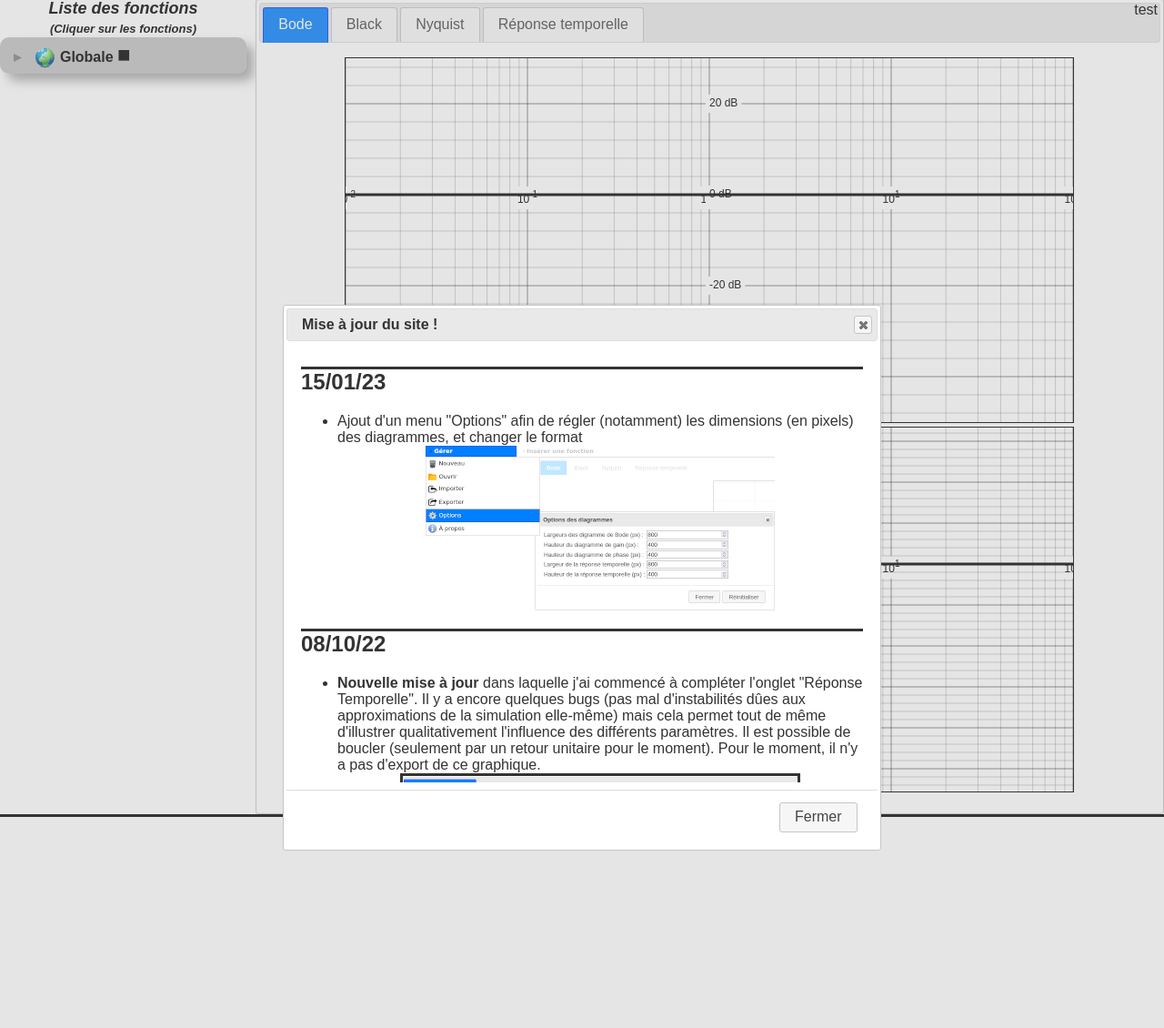
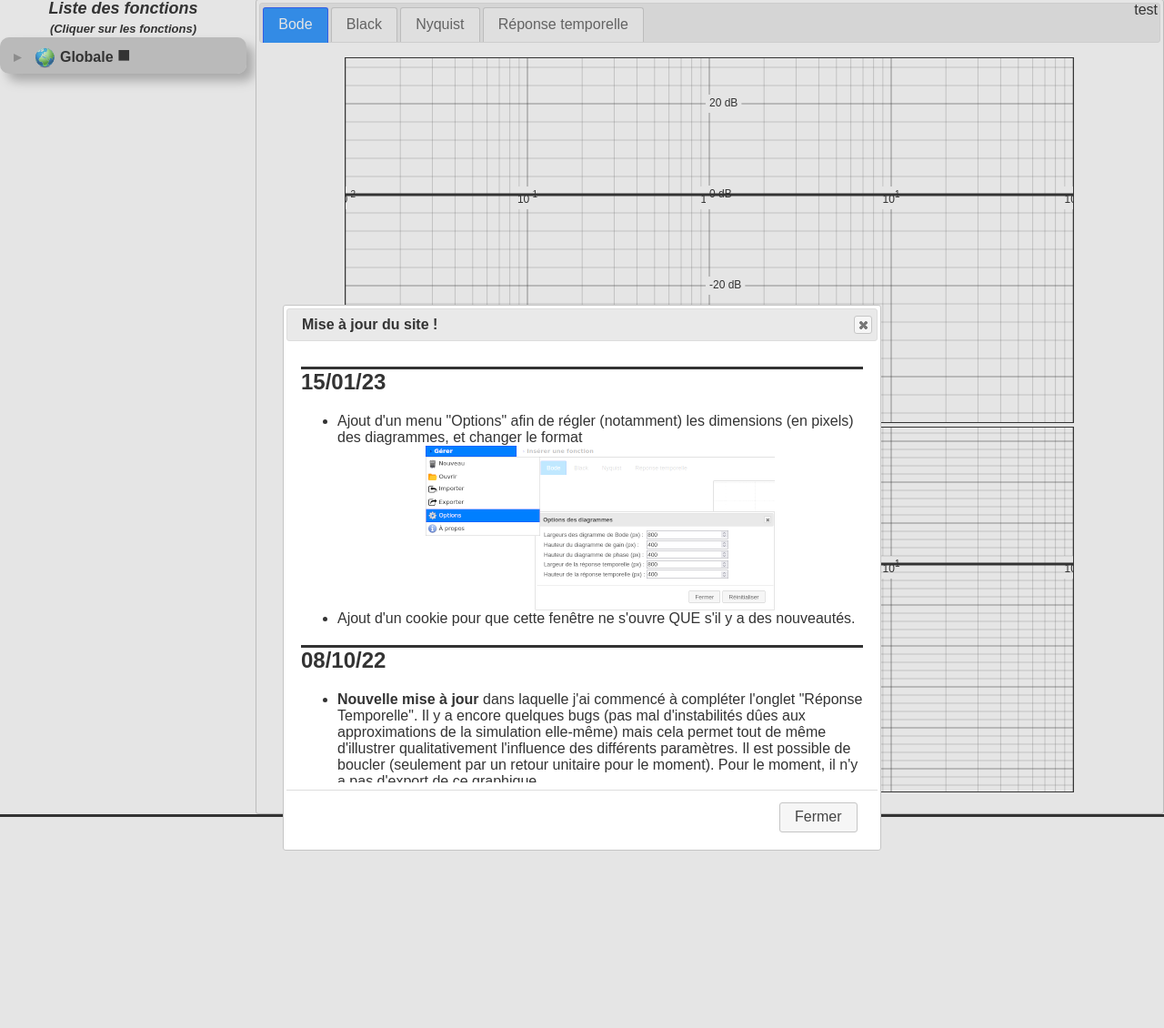
Before and after one commit to Rafafouille/bode, a PHP site: page / in a window 1280 px wide. Shown: the part 163-1293 px from the top of the page at 91% size. Run offline with PHP 8.4, Linux system fonts and the light colour scheme; some libraries are stand-ins or nearby versions.

Commit message:
Ajout d'un numero de version, et cookie pour pas reouvrir la boite d'accueil a chaque fois

```diff
--- a/index.php
+++ b/index.php
@@ -1,11 +1,19 @@
 <?php
 session_start();
+$VERSION = "2023-01-13";
+include_once("./sources/PHP/gestion_version.php"); // Affiche ou pas la boite d'accueil
 include_once("./sources/PHP/fonctions.php");
 include_once("./sources/PHP/entete.php");
 include_once("./sources/PHP/matomo.php");
 
+
 ?>
 
+
+	<script>
+		VERSION = "<?php echo $VERSION; ?>"; // Version du programme
+		AUTO_OPEN_BOITE_ACCUEIL = Boolean(<?php echo $AUTO_OPEN_BOITE_ACCUEIL; ?>);	// Est-ce qu'on ouvre la fenetre d'accueil ou pas ?
+	</script>
 
 
 	<!-- Liste menu ----->
@@ -41,7 +49,10 @@ include_once("./sources/PHP/matomo.php");
  	</div>
 
 
+
 <?php
+
+
 include_once("./sources/PHP/pied.php");
 
 
--- a/sources/JS/main.js
+++ b/sources/JS/main.js
@@ -32,6 +32,9 @@ main = function()
 
 	NB_POINTS_TEMPOREL = 1000 // Nombre de point à tracer entre les bornes du graphe temporel
 	PAS_DESSIN_BODE = 1 // Pas de dessin entre 2 points des courbes du diagramme de Bode
+
+	//VERSION = ...  Voir dans l'index.php
+	// AUTO_OPEN_BOITE_ACCUEIL = .... Voir dans le fichier gestion_version.php
 
 
 // **********************************************
--- a/sources/PHP/boites.php
+++ b/sources/PHP/boites.php
@@ -644,19 +644,20 @@
 <!-- BOITE DE DIALOGUE à propos ================================== -->
 
 <div id="boite_a_propos" title="À Propos...">
-	<p>Application réalisée par <a href="http://raphael.allais.eu">Raphaël ALLAIS</a></p>
+	<p><strong>Version :</strong> <?php echo $VERSION; ?></p>
+	<p>Application réalisée par <a href="http://raphael.allais.eu">Raphaël ALLAIS</a>.</p>
 	<p style="text-align:center">
 		<a href="http://contact.allais.eu?site=bode" target="_blank"><img src="./sources/images/icone_mail.png" alt="[ @ ]"/></a>
 	</p>
 	<p>
-		enseignement en CPGE PT au <a href="http://lyc21-eiffel.ac-dijon.fr/">lycée Gustave Eiffel de Dijon</a>
+		enseignant en CPGE PT au <a href="http://lyc21-eiffel.ac-dijon.fr/">lycée Gustave Eiffel de Dijon</a>
 	</p>
 
 	<p>Remerciements à:</p>
 	<ul>
 		<li>Robert PAPANICOLAS</li>
+		<li>David NOËL</li>
 		<li>Benjamin HAVETTE</li>
-		<li>David NOËL</li>
 	</ul>
 
 	<p style="text-align:center;">
@@ -787,6 +788,7 @@
 		<ul>
 			<li>Ajout d'un menu "Options" afin de régler (notamment) les dimensions (en pixels) des diagrammes, et changer le format
 			<br/><div style="text-align:center"><img  style="vertical-align:middle;" src="sources/images/exemple_options.png" alt=""/></div></li>
+			<li>Ajout d'un cookie pour que cette fenêtre ne s'ouvre QUE s'il y a des nouveautés.</li>
 		</ul>
 	<h2>08/10/22</h2>
 		<ul>
@@ -851,7 +853,7 @@
 			  ],
 		width: 650,
 		height: 600,
-		autoOpen: true, // true
+		autoOpen: AUTO_OPEN_BOITE_ACCUEIL, // true
 		modal:true
 	})
 	$("#dialogAccueil").scrollTop("0")
--- a/sources/PHP/entete.php
+++ b/sources/PHP/entete.php
@@ -47,7 +47,6 @@
 			<script src="./sources/JS/classes/CLASS_Fonction_Retard_De_Phase.js"></script>
 			<script src="./sources/JS/classes/CLASS_Fleche.js"></script>
 
-
 			<script>
 				// Après chargement : lancement de Javascript (fonction main)
 				$(document).ready(main);
--- /dev/null
+++ b/sources/PHP/gestion_version.php
@@ -0,0 +1,23 @@
+<?php
+
+$version_client = isset($_COOKIE['VERSION_Bode'])?$_COOKIE['VERSION_Bode']:"";
+$AUTO_OPEN_BOITE_ACCUEIL = false;
+
+if($version_client != $VERSION)
+{
+	$AUTO_OPEN_BOITE_ACCUEIL = true;
+
+	// Mise à jour de la version dans le cookie
+	setcookie(
+	    'VERSION_Bode',	// Nom du cookie
+	    $VERSION,	// On stocke la variable $VERSION
+	    [
+		'expires' => time() + 365*24*3600,	//Expire dans une an
+		//'secure' => true,			//pour la sécurité
+		'httponly' => true,			// Pour éviter les failles XSS de Javascript
+	    ]
+	);
+}
+
+
+?>
```
